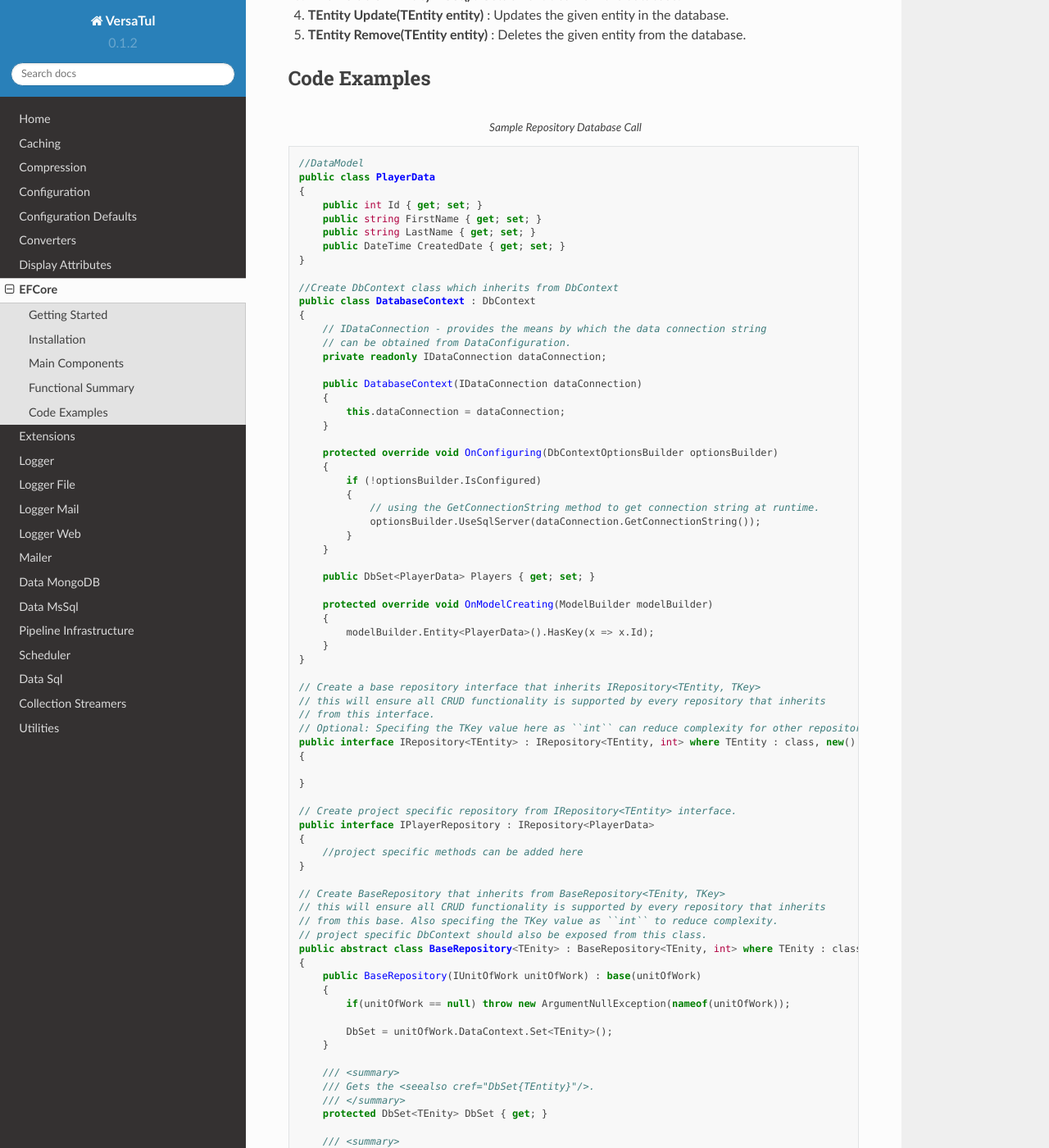
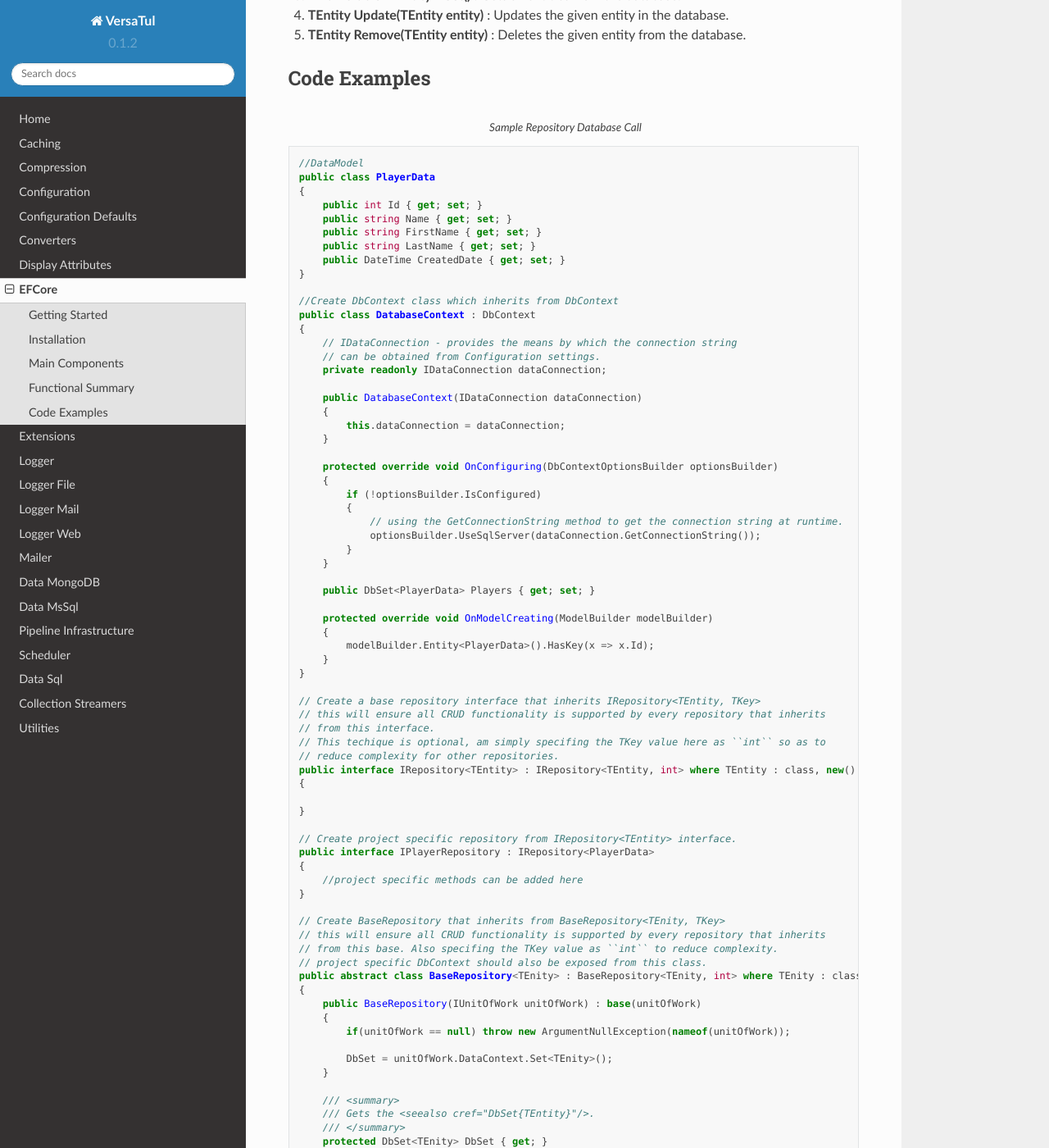
Before and after one commit to BjornWilliams/DocsVersaTul, a Sphinx documentation site: the page built from docs/source/efcore.rst, in a window 1280 px wide and 1400 px high, scrolled down 856 px. Shown: the whole window at 82% size. Built offline with Sphinx 7.4.7 and the Read the Docs theme 2.0.0, drawn with Linux system fonts in a browser that asks for light colours; some of the changed text lies outside the part shown.

Commit message:
Update efcore.rst

```diff
--- a/docs/source/efcore.rst
+++ b/docs/source/efcore.rst
@@ -42,6 +42,7 @@
     public class PlayerData
     {
         public int Id { get; set; }
+        public string Name { get; set; }
         public string FirstName { get; set; }
         public string LastName { get; set; }
         public DateTime CreatedDate { get; set; }
@@ -50,8 +51,8 @@
     //Create DbContext class which inherits from DbContext
     public class DatabaseContext : DbContext
     {
-        // IDataConnection - provides the means by which the data connection string
-        // can be obtained from DataConfiguration.
+        // IDataConnection - provides the means by which the connection string
+        // can be obtained from Configuration settings.
         private readonly IDataConnection dataConnection;
 
         public DatabaseContext(IDataConnection dataConnection)
@@ -63,7 +64,7 @@
         {
             if (!optionsBuilder.IsConfigured)
             {
-                // using the GetConnectionString method to get connection string at runtime.
+                // using the GetConnectionString method to get the connection string at runtime.
                 optionsBuilder.UseSqlServer(dataConnection.GetConnectionString());
             }
         }
@@ -79,7 +80,8 @@
     // Create a base repository interface that inherits IRepository<TEntity, TKey>
     // this will ensure all CRUD functionality is supported by every repository that inherits
     // from this interface.
-    // Optional: Specifing the TKey value here as ``int`` can reduce complexity for other repositories.
+    // This techique is optional, am simply specifing the TKey value here as ``int`` so as to
+    // reduce complexity for other repositories.
     public interface IRepository<TEntity> : IRepository<TEntity, int> where TEntity : class, new()
     {
 
@@ -148,3 +150,22 @@
             builder.RegisterType<PlayerRepository>().As<IPlayerRepository>().InstancePerLifetimeScope();
         }
     }
+
+    // Repository usage could look like the following:
+    public class PlayerController: Controller
+    {
+        private readonly IPlayerRepository playerRepository;
+
+        public PlayerController(IPlayerRepository playerRepository)
+        {
+            this.playerRepository = playerRepository;
+        }
+
+        // Get
+        public IActionResult GetPlayers()
+        {
+            var players = playerRepository.Get();
+
+            return OK(players);
+        }
+    }
```
